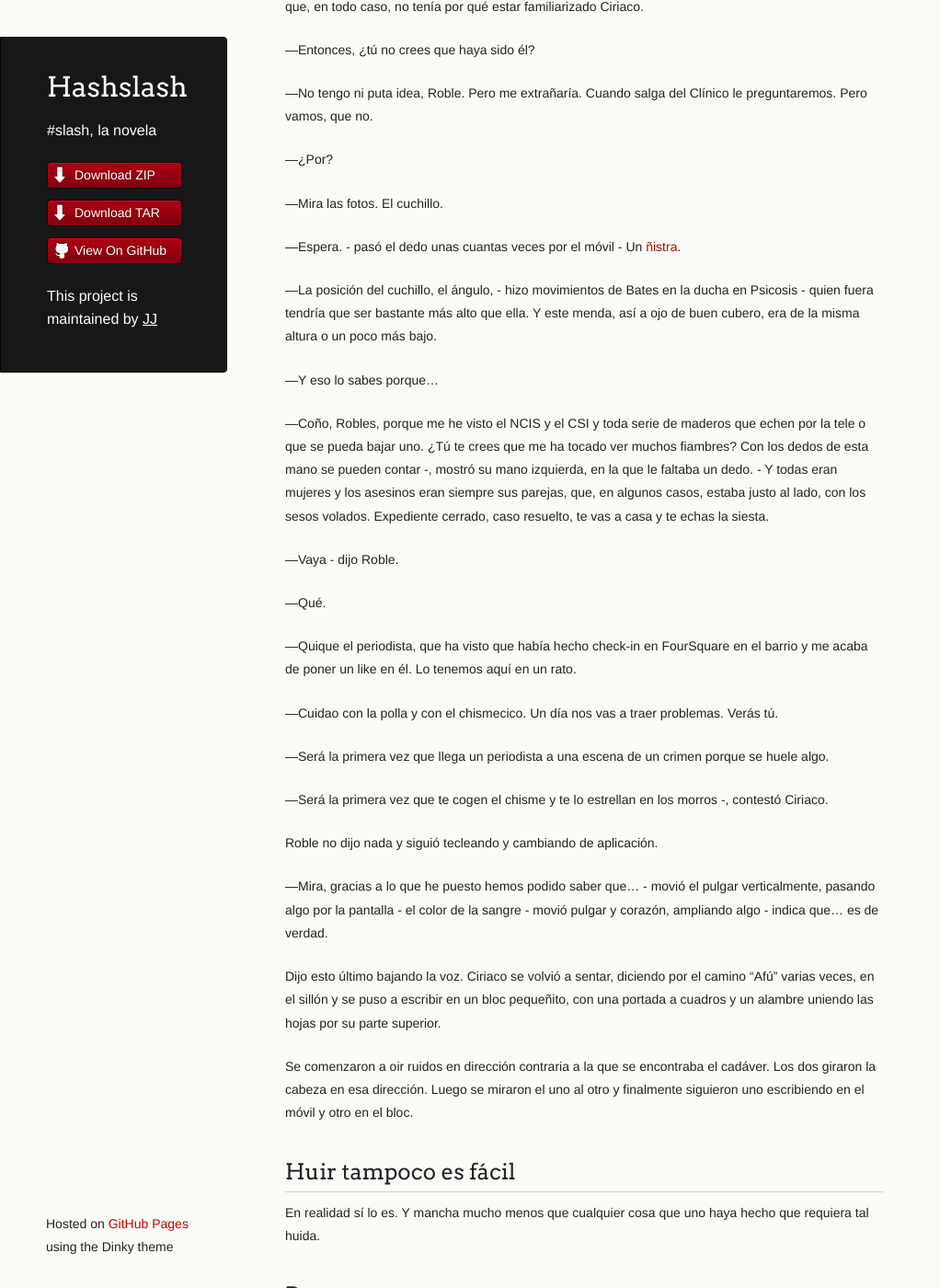
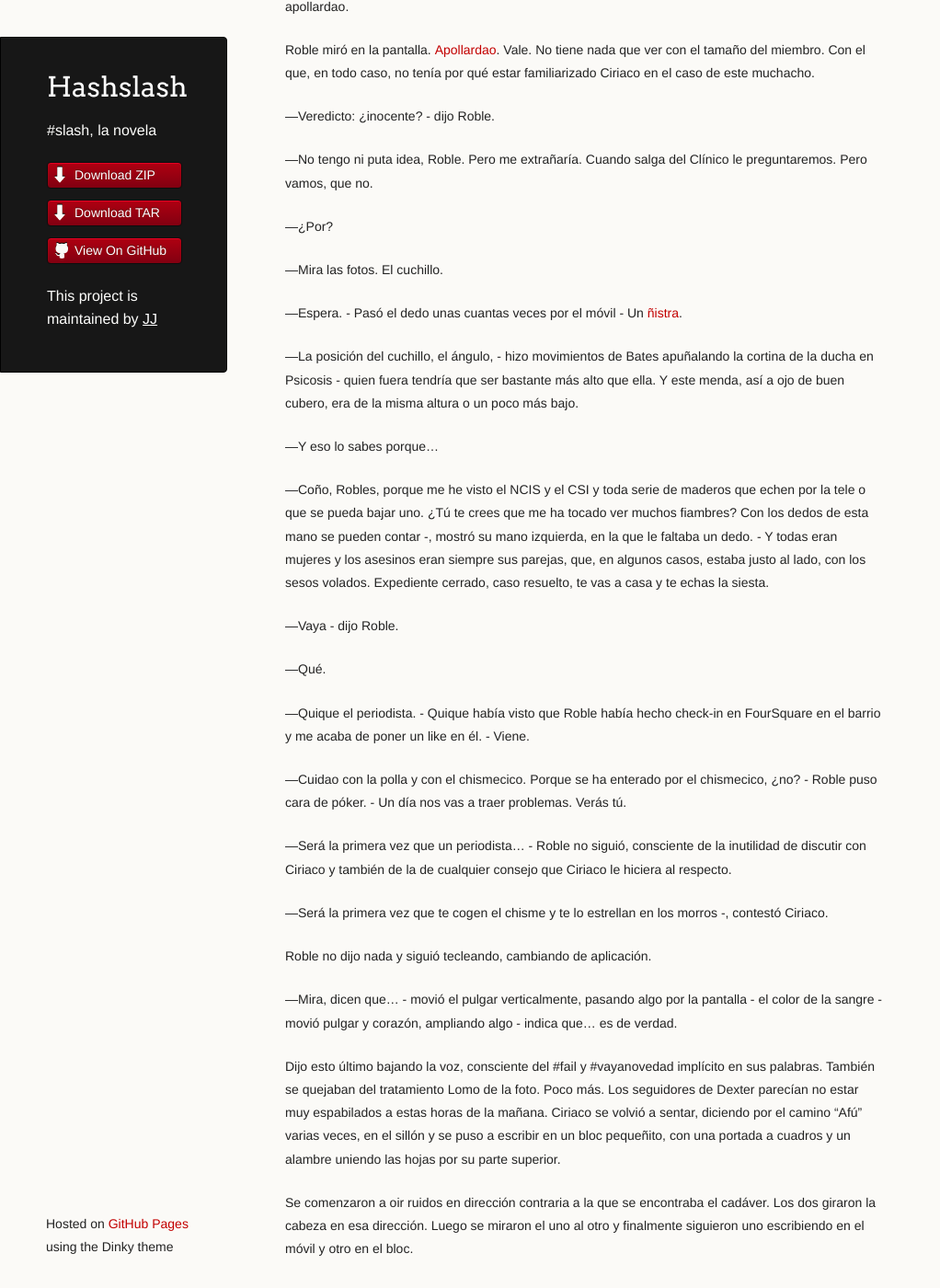
Before and after one commit to JJ/HashSlash, a Jekyll site: the page built from texto/HashSlash.md, in a window 1280 px wide and 1400 px high, scrolled down 2837 px. Shown: the whole window at 92% size, without its empty margins (0-1022 px from the left). Built offline with Jekyll 4.4.1, drawn with Linux system fonts in a browser that asks for light colours; some of the changed text lies outside the part shown.

Commit message:
Sync texto/HashSlash.md from master to gh-pages

```diff
--- a/texto/HashSlash.md
+++ b/texto/HashSlash.md
@@ -43,7 +43,7 @@ poniendo una cara similar a esta :-) - ¿Qué cuchillo dices?
 sin lograrlo. - Espera, ¿qué coño has puesto? Afú, qué tropa. - Roble aprovechó la pausa para dejar el móvil en su
 regazo y hacer copa con las manos para calentárselas.
 
-—Nada ,- Sólo un poco de escena del crimen en Instagram.  Ya tenía más
+—Nada ,- sólo un poco de #escenadelcrimen en Instagram.  Ya tenía más
 de veinte *likes*. Ciriaco hizo un esfuerzo para intentar ver qué era lo que
 había en la pantalla. Se distinguían borrones rojos y figuras
 geométricas de color naranja. Poco más. Ninguna cara, nada
@@ -72,7 +72,7 @@ levantó con el móvil en la mano y fue a otra habitación. Se oyó el
 chasquido del móvil al hacer una foto. Roble frunció los labios y alzó
 las cejas.
 
-—Has aprendido -, dijo. Ciriaco simplemente
+—Has aprendido -, dijo Roble a modo de halago. Ciriaco simplemente
 le mostró la foto en la que aparecía un mango negro con churretes
 marrones, triangular, aparentemente hincado en un montón de tela
 también con chafarrinones negros, marrones y rojos oscuros. Rojo
@@ -102,7 +102,7 @@ dijo Roble, que seguía pegado al teléfono.- Normal, por otro lado.
 
 —¿Hay un app para eso? - Preguntó Ciriaco, curioso.
 
-—Hay un app para *todo*. - señaló al mueble que sostenía la televisión
+—Hay un app para *todo* -, señaló al mueble que sostenía la televisión
 - [Byaaas](http://www.ikea.com/es/es/catalog/products/80227797/). -
   Señaló a la mesa en la que Ciriaco había estado varias veces a punto
   de extender los pies -
@@ -111,10 +111,13 @@ dijo Roble, que seguía pegado al teléfono.- Normal, por otro lado.
 
   — ¿Y el resto? Espera, no me lo digas. Rebotados del piso de
   Almuñécar... - Roble no contestó. Su móvil seguía emitiendo sonidos
-  y él seguía tecleando.
+  y él seguía tecleando. - No hay app - dijo aaahhh - para eso,
+  ¿verdad?
 
- — Oye, dice Paco, el secretario judicial, que va a tardar todavía un rato en
- venir. ¿Echas unas fotos más mientras?
+  Ciríaco se rió de su propia gracia.
+
+ — Paco, el secretario judicial, - dijo Roble.- Va a tardar en
+ venir. ¿Unas fotos más mientras?
 
  — ¿Y por qué no las echas tú con tu polla? - le contestó Ciriaco,
  sonriendo abiertamente y extendiendo la mano para recibir el
@@ -132,7 +135,9 @@ al recordar que el cuarto de baño estaba, justamente, al lado de la
 habitación donde se encontraba el cadáver. Ciriaco le dio una palmada
 en la espalda, lo que casi hizo que se le volviera a salir el vómito.
 
-—La compañera de piso sigue durmiendo -, dijo Roble.
+—La compañera de piso -, dijo Roble. Seguía durmiendo. Dos chicas en
+un piso de tres dormitorios, que podían permitirse porque estaba lejos
+de cualquier facultad y prácticamente de todo.
 
 —Ahí se puede quedar. Yo paso de despertarla. ¿Para darle el mal rato? Yo paso de consolar a niñatas. Al menos, de
 consolarlas así - le dio un codazo al joven Roble, que una vez más le
@@ -148,9 +153,9 @@ nombre es ese, cojones? Nombre de apollardao.
 Roble miró en la
 pantalla. [Apollardao](http://www.frikipedia.es/friki/Diccionario_granadino). Vale. No
 tiene nada que ver con el tamaño del miembro. Con el que, en todo
-caso, no tenía por qué estar familiarizado Ciriaco.
+caso, no tenía por qué estar familiarizado Ciriaco en el caso de este muchacho.
 
-—Entonces, ¿tú no crees que haya sido él?
+—Veredicto: ¿inocente? - dijo Roble.
 
 —No tengo ni puta idea, Roble. Pero me extrañaría. Cuando salga del
 Clínico le preguntaremos. Pero vamos, que no.
@@ -159,10 +164,11 @@ Clínico le preguntaremos. Pero vamos, que no.
 
 —Mira las fotos. El cuchillo.
 
-—Espera. - pasó el dedo unas cuantas veces por el móvil - Un
+—Espera. - Pasó el dedo unas cuantas veces por el móvil - Un
 [ñistra](http://www.ikea.com/es/es/catalog/products/00149317/).
 
-—La posición del cuchillo, el ángulo, - hizo movimientos de Bates en
+—La posición del cuchillo, el ángulo, - hizo movimientos de Bates
+apuñalando la cortina de
 la ducha en Psicosis - quien fuera tendría que ser bastante más alto
 que ella. Y este menda, así a ojo de buen cubero, era de la misma
 altura o un poco más bajo.
@@ -181,27 +187,32 @@ te echas la siesta.
 
 —Qué.
 
-—Quique el periodista, que ha visto que había hecho check-in en
-FourSquare en el barrio y me acaba de poner un like en él. Lo tenemos
-aquí en un rato.
+—Quique el periodista. - Quique había  visto que Roble había hecho check-in en
+FourSquare en el barrio y me acaba de poner un like en él. - Viene.
 
-—Cuidao con la polla y con el chismecico. Un día nos vas a traer
+—Cuidao con la polla y con el chismecico. Porque se ha enterado por el
+chismecico, ¿no? - Roble puso cara de póker. - Un día nos vas a traer
 problemas. Verás tú.
 
-—Será la primera vez que llega un periodista a una escena de un
-crimen porque se huele algo.
+—Será la primera vez que un periodista... - Roble no siguió,
+consciente de la inutilidad de discutir con Ciriaco y también de la de
+cualquier consejo que Ciriaco le hiciera al respecto.
 
 —Será la primera vez que te cogen el chisme y te lo estrellan en los
 morros -, contestó Ciriaco.
 
-Roble no dijo nada y siguió tecleando y cambiando de aplicación.
+Roble no dijo nada y siguió tecleando, cambiando de aplicación.
 
-—Mira, gracias a lo que he puesto hemos podido saber que... - movió el
+—Mira, dicen que... - movió el
 pulgar verticalmente, pasando algo por la pantalla - el color de la
 sangre - movió pulgar y corazón, ampliando algo - indica que... es de
 verdad.
 
-Dijo esto último bajando la voz. Ciriaco se volvió a sentar, diciendo
+Dijo esto último bajando la voz, consciente del #fail y #vayanovedad
+implícito en sus palabras. También se quejaban del tratamiento Lomo de
+la foto. Poco más. Los seguidores de Dexter parecían no estar muy
+espabilados a estas horas de la mañana.
+Ciriaco se volvió a sentar, diciendo
 por el camino “Afú” varias veces, en el
 sillón y se puso a escribir en un bloc pequeñito, con una portada a
 cuadros y un alambre uniendo las hojas por su parte superior.
@@ -498,7 +509,8 @@ adelantó por la izquierda y se dirigió a la chica.
 
 —¿Es usted familiar de la difunta?
 
-Ella se echó a llorar, claro. Quique se puso a grabarla. Ya veía el
+Ella abrió muchos los ojos y se echó a llorar, claro. Y Quique se puso
+a grabarla, claro. Ya veía el
 titular: “Momentos de pánico en el piso de la estudiante asesinada”,
 seguido de las frases de *stock* que tenían preparadas para esos
 casos. “Era muy querida por todos” (muy querida por todos los vecinos,
@@ -515,7 +527,8 @@ por Jefatura y te damos el comunicado de prensa.
 
 —Entonces, aquí me tienes hasta que desfile hasta la última maruja del
 barrio. Y el artículo sobre incompetencia policial lo tienes
-garantizado como no  trinquéis al asesino esta misma tarde.
+garantizado como no  trinquéis al asesino esta misma tarde. Esta misma
+mañana.
 
 —Pero ¿quień se ha muerto ni niño muerto? Es un registro rutinario.
 
@@ -534,11 +547,11 @@ continuar.
 —Venga, coño, Ciri, dame vidilla, cojones. ¿Cuánto?
 
 —Te voy a meter una hostia que te van a hacer palmas las orejas. Eres
-más tonto que lo que se sirve en periodista. ¿Cuándo te ha funcionado
+más tonto que lo que se sirve normalmente en periodista. ¿Cuándo te ha funcionado
 eso conmigo? ¿Eh? ¿Cuando?
 
 —Siempre hay una primera vez. Te sorprenderías -, le contestó Quique
-sonriendo.
+sonriendo y volviendo a dejar la cartera en el bolsillo de atrás.
 
 —No me voy a sorprender porque eso te lo guardas pa ti y pa tus
 muertos y pa los de asuntos internos si es que te preguntan. Ahora,
@@ -647,7 +660,43 @@ acordes de llegada de un mensaje por WhatsApp. Era Ciri indicándole
 que habían llegado los del juzgado y que dónde coño estaba.
 
 El sonido hizo que Kevin abriera los ojos. Ni siquiera los tenía
-marrones como [Kevin](http://es.wikipedia.org/wiki/Fred_Savage)
+marrones como [Kevin](http://es.wikipedia.org/wiki/Fred_Savage). Miró
+a Roble con cara de asustado, miró en derredor, volvió a cerrarlos y a
+abrirlos, como si no se creyera donde estaba. Cogió el móvil y miró la
+hora y empezó a respirar rápidamente. Lo que fuera que le habían
+metido, se le estaba pasando. Miró a Roble.
+
+—Sí, soy Roble García, del Cuerpo de Policía Nacional. - Kevin miró
+ como si no lo conociera, pero algo encajó en su cabeza. - Cuéntame.
+
+ Kevin rompió a llorar de nuevo. Roble fue al cuarto de baño del box y
+cogió un rollo de papel higiénico. Se lo pasó.
+
+—Hay que encontrar al asesino, Kevin -, dijo Roble, en tono
+tranquilizador. - Ayúdanos. ¿La fiesta?
+
+—No fui a la fiesta. Si hubiera ido... - Roble lo miró bien. Si
+hubiera ido, estaría borracho o muerto. O las dos cosas. Pero no se lo
+dijo.
+
+—¿Y cómo...? - preguntó Roble.
+
+—Demelza lleva iBra - Roble sabía lo que era, ropa interior
+inteligente que te detectaba desde el latido cardíaco hasta toxinas
+presentes en el sudor. Las parejas no lo eran de verdad hasta que no
+se agregaba el iBra o iBoxers de la pareja al app del móvil de uno. -
+Dejó de transmitir a partir de las tres  o las cuatro, y me despertó
+al sonar una alarma en mi móvil, y yo era como, “Qué diablos pasa“, y
+le pongo un Whatsapp, y no me contesta, y yo como “Qué diablos pasa“,
+otra vez...
+
+—Pero hasta las ocho...
+
+—Si, por yo era como “Bueno, a veces se lo quita y se pone uno que no
+lleva sensor, no pasa nada“, pero de todas formas fui, y, y...
+
+Otra llantina.
+
 
 
 <h2>#FAIL</h2>
```
